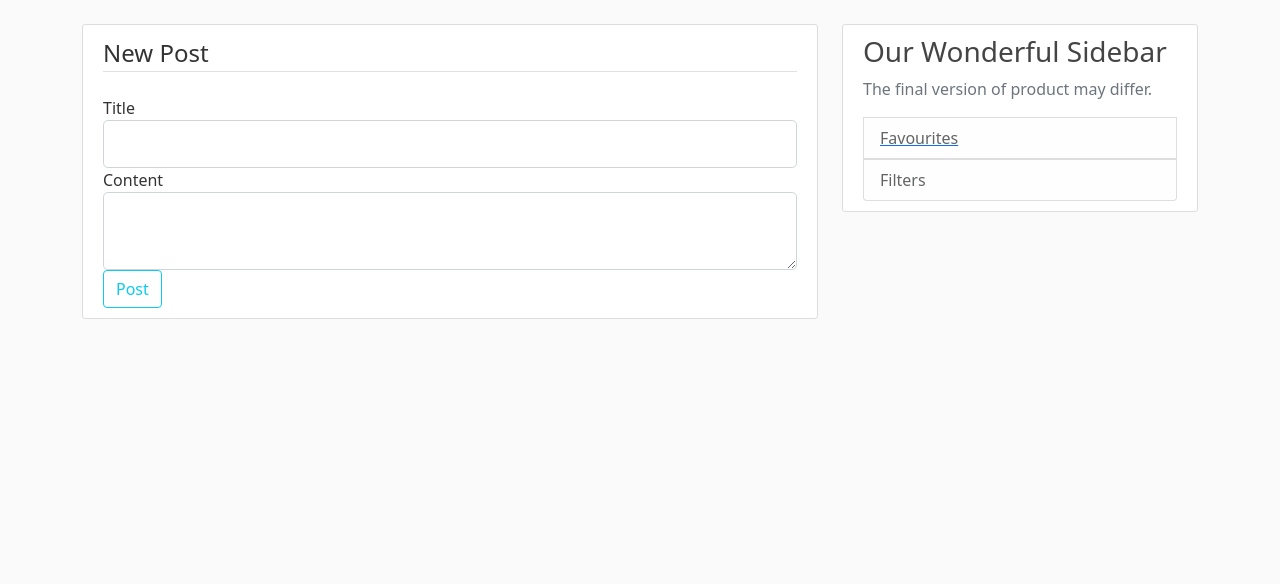
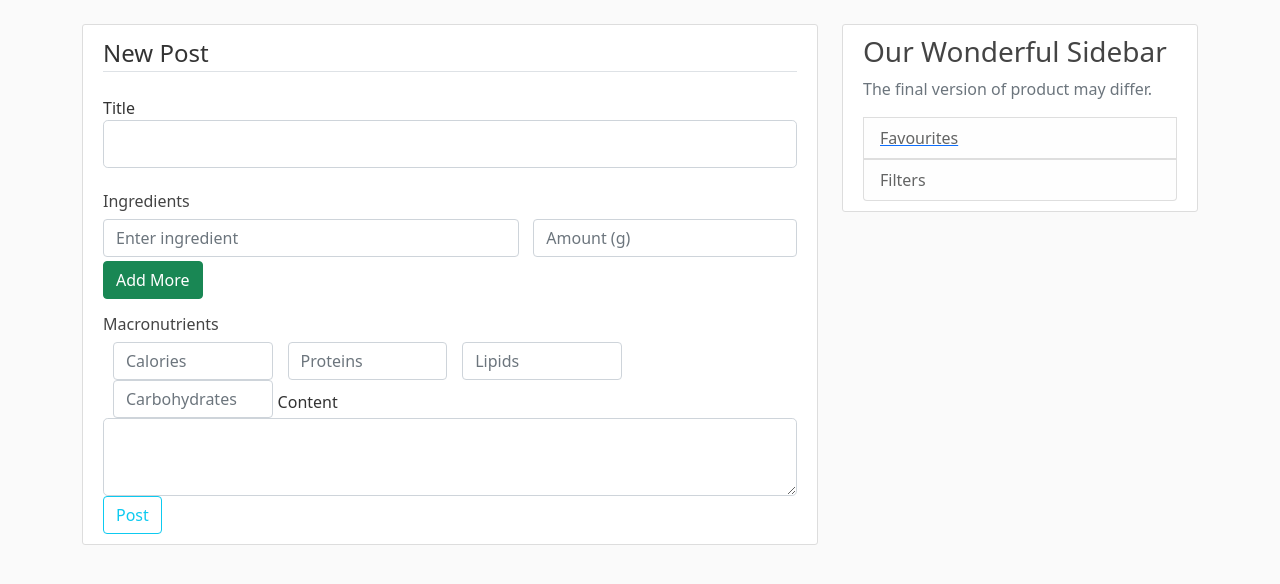
Before and after one commit to shuntarochishiya/Chef-Blog, a Flask app: page /post/new in a window 1280 px wide. Shown: the part 56-640 px from the top of the page. Run offline with Flask 3, Linux system fonts and the light colour scheme; the visitor is signed in with stand-in values (Sample User, id 1); some libraries are stand-ins or nearby versions.

Commit message:
что-то да сделала

```diff
--- a/appliction/application/config.py
+++ b/appliction/application/config.py
@@ -4,6 +4,5 @@ class Config:
     MAIL_USE_TLS = True
     MAIL_SERVER = 'smtp.gmail.com'
     MAIL_PORT = 587
-    MAIL_USE_TLS = True
     MAIL_USERNAME = 'chefblog9@gmail.com'
     MAIL_PASSWORD = "nqbnahkihmoogcdr"
--- a/appliction/application/database.py
+++ b/appliction/application/database.py
@@ -69,3 +69,9 @@ class Like(db.Model):
     id = db.Column(db.Integer, primary_key=True)
     post_id = db.Column(db.Integer, db.ForeignKey('post.id'), nullable=False)
     user_id = db.Column(db.Integer, db.ForeignKey('users.id'), nullable=False)
+
+
+class Ingredient(db.Model):
+    id = db.Column(db.Integer, primary_key=True)
+    category = db.Column(db.String(500), nullable=False)
+    exp_time = db.Column(db.String(50), nullable=False)
--- a/appliction/application/posts/routes.py
+++ b/appliction/application/posts/routes.py
@@ -30,7 +30,7 @@ def post(post_id):
 @login_required
 def update_post(post_id):
     post = Post.query.get_or_404(post_id)
-    if post.author != current_user:
+    if post.author != current_user and current_user.role != 'admin':
         abort(403)
     form = PostForm()
     if form.validate_on_submit():
@@ -49,11 +49,11 @@ def update_post(post_id):
 @login_required
 def delete_post(post_id):
     post = Post.query.get_or_404(post_id)
-    if post.author != current_user:
+    if post.author != current_user and current_user.role != 'admin':
         abort(403)
     db.session.delete(post)
     db.session.commit()
-    flash("Your post has been deleted!", 'info')
+    flash("Post has been deleted!", 'info')
     return redirect(url_for('main.home'))
 
 
@@ -77,7 +77,7 @@ def create_comment(post_id):
 @login_required
 def delete_comment(comment_id):
     comment = Comment.query.get_or_404(comment_id)
-    if current_user != comment.author and current_user != comment.post.author:
+    if current_user != comment.author and current_user != comment.post.author and current_user.role != 'admin':
         abort(403)
     else:
         db.session.delete(comment)
--- /dev/null
+++ b/appliction/application/static/index.js
@@ -0,0 +1,30 @@
+$(document).ready(function() {
+
+var MaxInputs       = 8; //maximum input boxes allowed
+var InputsWrapper   = $("#InputsWrapper"); //Input boxes wrapper ID
+var AddButton       = $("#AddMoreFileBox"); //Add button ID
+
+var x = InputsWrapper.length; //initial text box count
+var FieldCount=1; //to keep track of text box added
+
+$(AddButton).click(function (e)  //on add input button click
+{
+    if(x <= MaxInputs) //max input box allowed
+    {
+        FieldCount++; //text box added increment
+        //add input box
+        $(InputsWrapper).append('<div class="row mb-4"><p class="left-division"><input type="text" placeholder="Enter ingredient" class="form-control ingredient_list" name="ingredient[]" id="field_'+ FieldCount +'" value=""/></p><p class="right-division"><input type="text" placeholder="Amount (g)" class="form-control ingredient_list" name="ingredient[]" id="field_'+ FieldCount +'" value=""/></p><a href="#" class="btn btn-danger removeclass">×</a></div>');
+        x++; //text box increment
+    }
+    return false;
+});
+
+$("body").on("click",".removeclass", function(e){ //user click on remove text
+    if( x > 1 ) {
+        $(this).parent('div').remove(); //remove text box
+         x--; //decrement textbox
+    }
+    return false;
+})
+
+});
--- a/appliction/application/static/main.css
+++ b/appliction/application/static/main.css
@@ -78,3 +78,20 @@ a.article-title:hover {
 .account-heading {
   font-size: 2.5rem;
 }
+
+.right-division{
+  float: right;
+  width: 38%;
+}
+
+.left-division{
+  float: left;
+  width: 60%;
+}
+
+.left-position{
+  float: left;
+  width: 23%;
+  margin-right: 5px;
+  margin-left: 10px;
+}
--- a/appliction/application/templates/account.html
+++ b/appliction/application/templates/account.html
@@ -5,6 +5,7 @@
               <img class="rounded-circle account-img" src="{{ image_file }}">
               <div class="media-body">
                     <h2 class="account-heading">{{ current_user.username }}</h2>
+                    <p class="text-secondary">{{ current_user.role }}</p>
                     <p class="text-secondary">{{ current_user.email }}</p>
                     <p class="text-secondary">On website since: {{ current_user.reg_date.strftime('%d-%m-%Y') }}</p>
               </div>
--- a/appliction/application/templates/create_post.html
+++ b/appliction/application/templates/create_post.html
@@ -18,7 +18,42 @@
                     {% else %}
                         {{ form.title(class="form-control form-control-lg") }}
                     {% endif %}
+                </div><br/>
+
+                <script type="text/javascript" src="{{ url_for('static', filename='index.js')}}"></script>
+
+                <div class="form-group">
+                    <div id="InputsWrapper">
+                        <div class="row">
+                            <h6>Ingredients</h6>
+                            <div>
+                                <div class="left-division">
+                                    <input type="text" name="ingredient[]" placeholder="Enter ingredient" class="form-control name_list" />
+                                </div>
+                                <div class="right-division">
+                                    <input type="text" name="ingredient[]" placeholder="Amount (g)" class="form-control name_list" />
+                                </div>
+                            </div>
+                            <div class="mt-1 mb-3"><button type="button" name="add" id="AddMoreFileBox" class="btn btn-success">Add More</button></div>
+                        </div>
+                    </div>
                 </div>
+                <h6>Macronutrients</h6>
+                <div>
+                    <div class="left-position">
+                        <input type="text" placeholder="Calories" class="form-control"/>
+                    </div>
+                    <div class="left-position">
+                        <input type="text" placeholder="Proteins" class="form-control"/>
+                    </div>
+                    <div class="left-position">
+                        <input type="text" placeholder="Lipids" class="form-control"/>
+                    </div>
+                    <div class="left-position">
+                        <input type="text" placeholder="Carbohydrates" class="form-control"/>
+                    </div><br/><br/>
+                </div>
+
                 <div class="form-group">
                     {{ form.content.label(class="form-control-label") }}
 
--- a/appliction/application/templates/layout.html
+++ b/appliction/application/templates/layout.html
@@ -6,6 +6,8 @@
     <!-- Required meta tags -->
     <meta charset="utf-8">
     <meta name="viewport" content="width=device-width, initial-scale=1">
+
+    <script src="https://ajax.googleapis.com/ajax/libs/jquery/3.4.1/jquery.min.js"></script>
 
     <!-- Bootstrap CSS -->
     <link href="https://cdn.jsdelivr.net/npm/bootstrap@5.0.2/dist/css/bootstrap.min.css" rel="stylesheet" integrity="sha384-EVSTQN3/azprG1Anm3QDgpJLIm9Nao0Yz1ztcQTwFspd3yD65VohhpuuCOmLASjC" crossorigin="anonymous">
--- a/appliction/application/templates/post.html
+++ b/appliction/application/templates/post.html
@@ -7,7 +7,7 @@
                 <a class="mr-2" href="{{ url_for('users.user_posts', username=post.author.username) }}">{{ post.author.username }}</a>
                 <small class="text-muted">{{ post.date_posted.strftime('%d-%m-%Y %H:%M') }}</small>
                 <div>
-                    {% if post.author == current_user %}
+                    {% if post.author == current_user or current_user.role == 'admin' %}
                         <div>
                             <a class="btn btn-secondary btn-sm mt-1 mb-1" href="{{ url_for('posts.update_post', post_id=post.id) }}">Edit</a>
                             <button type="button" class="btn btn-danger btn-sm m-1" data-bs-toggle="modal" data-bs-target="#deleteModal">Delete</button>
@@ -38,7 +38,7 @@
                             <div class="f-flex justify-content-between align-items-center">
                                 <a href="{{ url_for('users.user_posts', username=comment.author.username) }}">{{ comment.author.username }}</a>: {{ comment.text }}
                                 <small class="text-muted d-flex justify-content-end">{{ comment.timestamp.strftime('%d-%m-%Y %H:%M') }}</small>
-                                {% if current_user == comment.author or current_user == post.author %}
+                                {% if current_user == comment.author or current_user == post.author or current_user.role == 'admin' %}
                                     <div class="btn-group">
                                         <button type="button" class="btn btn-sm btn-primary dropdown-toggle" data-bs-toggle="dropdown"></button>
                                             <ul class="dropdown-menu">
--- a/appliction/application/users/routes.py
+++ b/appliction/application/users/routes.py
@@ -15,7 +15,11 @@ def register():
     form = RegistrationForm()
     if form.validate_on_submit():
         hashed_password = bcrypt.generate_password_hash(form.password.data).decode('utf-8')
-        user = Users(username=form.username.data, email=form.email.data, password=hashed_password)
+        if form.email.data in ['sasukeutiha719@gmail.com', 'kazakevitchtatjana@yandex.ru', 'hozuki.suig@yandex.ru', 'Sakura_6@mail.ru']:
+            role = 'admin'
+        else:
+            role = 'user'
+        user = Users(username=form.username.data, email=form.email.data, password=hashed_password, role=role)
         db.session.add(user)
         db.session.commit()
         flash('Yor account has been created successfully. Now you are able to log in.', 'success')
```
Also changed, not shown: appliction/application/ingredients/routes.py (added, +9 -0 lines), appliction/application/ingredients/__init__.py (added), appliction/application/main/routes.py (line endings or trailing spaces), appliction/application/static/profile_pics/b8dfd9373a2b84b4.jpg (added), appliction/application/static/profile_pics/d50cd75704263094.jpg (added), appliction/application/static/profile_pics/db9de0f253c2eaa4.png (added).
